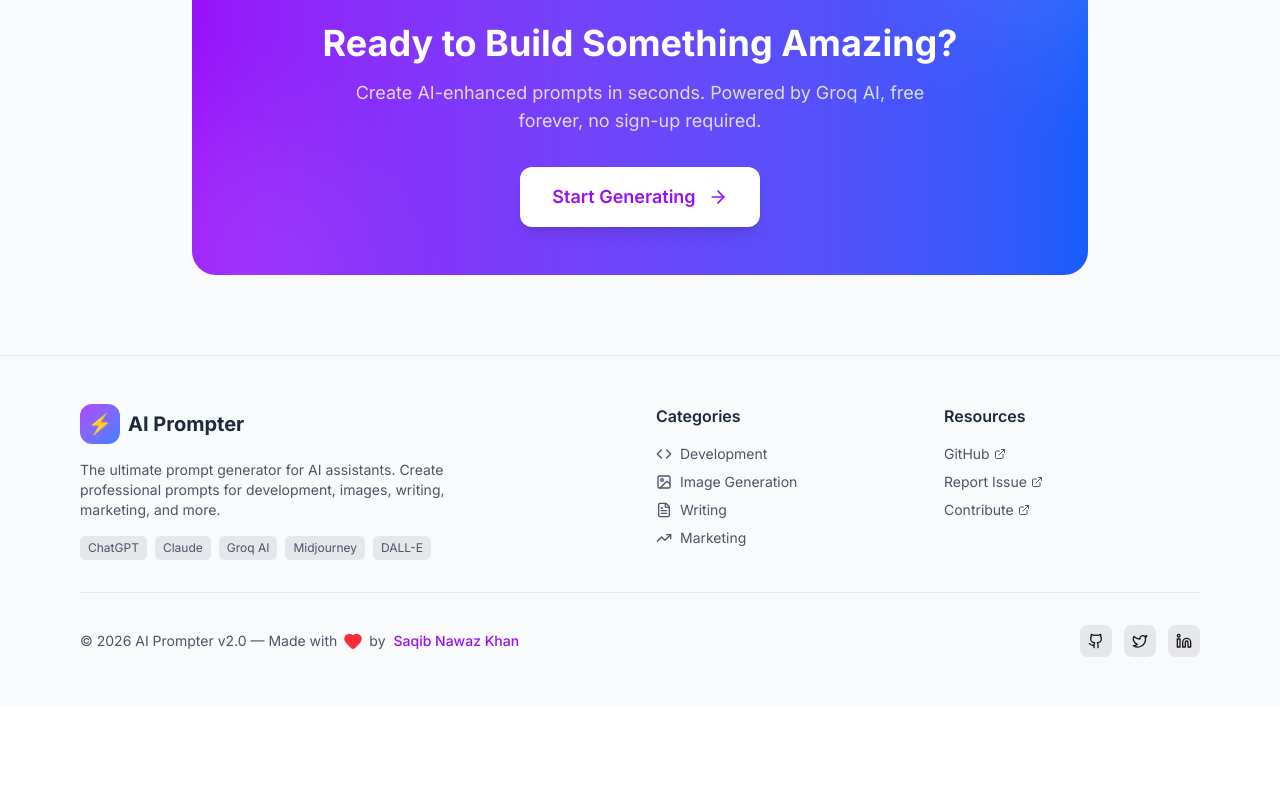
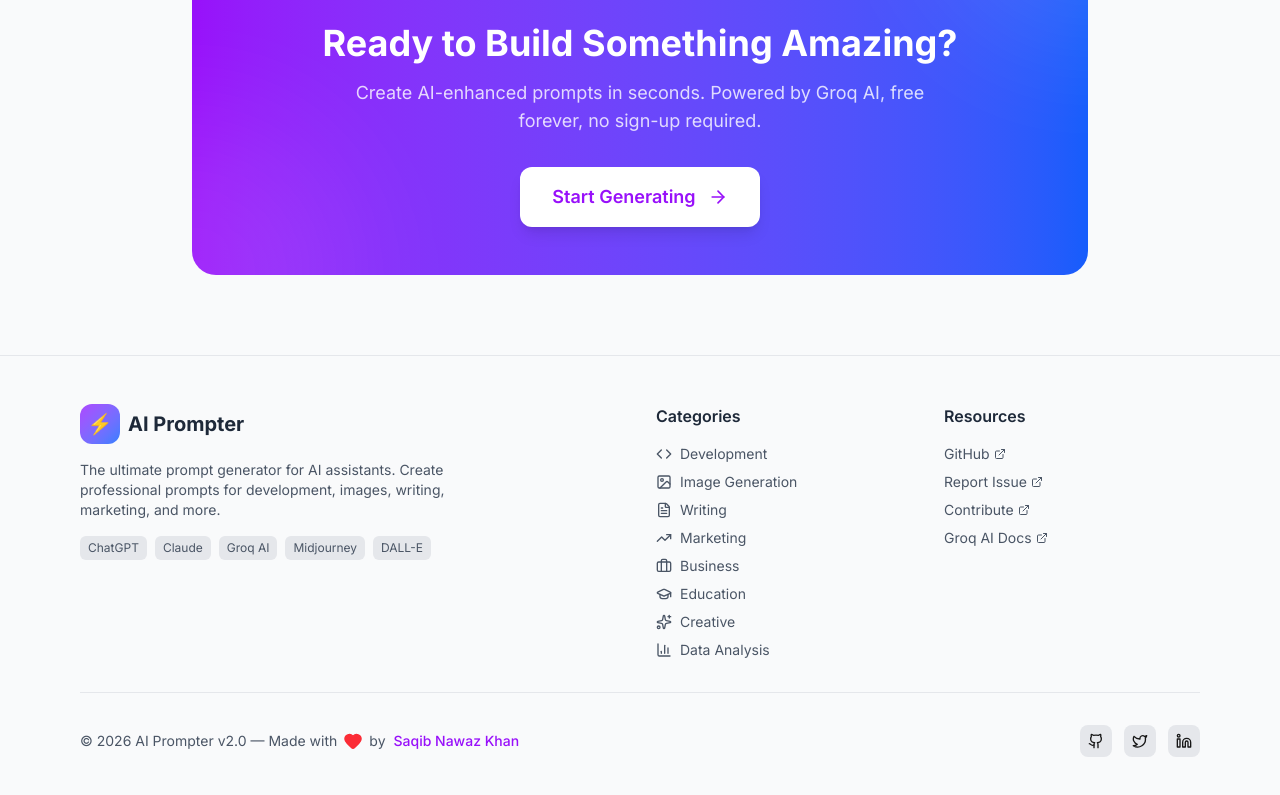
Before and after one commit to Saqibnawazkhan/AI-Prompter, a Next.js app: page / in a window 1280 px wide. Shown: the part 4927-5722 px from the top of the page. Before the commit the page ends 5632 px from the top, so only its background shows below. Built offline with nearby package versions, Linux system fonts and the light colour scheme.

Commit message:
Change 48: Enhance Footer with categories and resources
Add all 8 prompt categories to footer and Groq AI docs link.

Co-Authored-By: Claude Opus 4.6 <noreply@anthropic.com>

```diff
--- a/components/Footer.tsx
+++ b/components/Footer.tsx
@@ -1,6 +1,6 @@
 'use client';
 
-import { Heart, Github, Twitter, Linkedin, ExternalLink, Code, Image, FileText, TrendingUp } from 'lucide-react';
+import { Heart, Github, Twitter, Linkedin, ExternalLink, Code, Image, FileText, TrendingUp, Briefcase, GraduationCap, Sparkles, BarChart3 } from 'lucide-react';
 import { motion } from 'framer-motion';
 
 export default function Footer() {
@@ -11,12 +11,17 @@ export default function Footer() {
     { name: 'Image Generation', icon: Image },
     { name: 'Writing', icon: FileText },
     { name: 'Marketing', icon: TrendingUp },
+    { name: 'Business', icon: Briefcase },
+    { name: 'Education', icon: GraduationCap },
+    { name: 'Creative', icon: Sparkles },
+    { name: 'Data Analysis', icon: BarChart3 },
   ];
 
   const links = [
     { label: 'GitHub', href: 'https://github.com/Saqibnawazkhan/AI-Prompter', external: true },
     { label: 'Report Issue', href: 'https://github.com/Saqibnawazkhan/AI-Prompter/issues', external: true },
     { label: 'Contribute', href: 'https://github.com/Saqibnawazkhan/AI-Prompter/pulls', external: true },
+    { label: 'Groq AI Docs', href: 'https://console.groq.com/docs', external: true },
   ];
 
   return (
```
